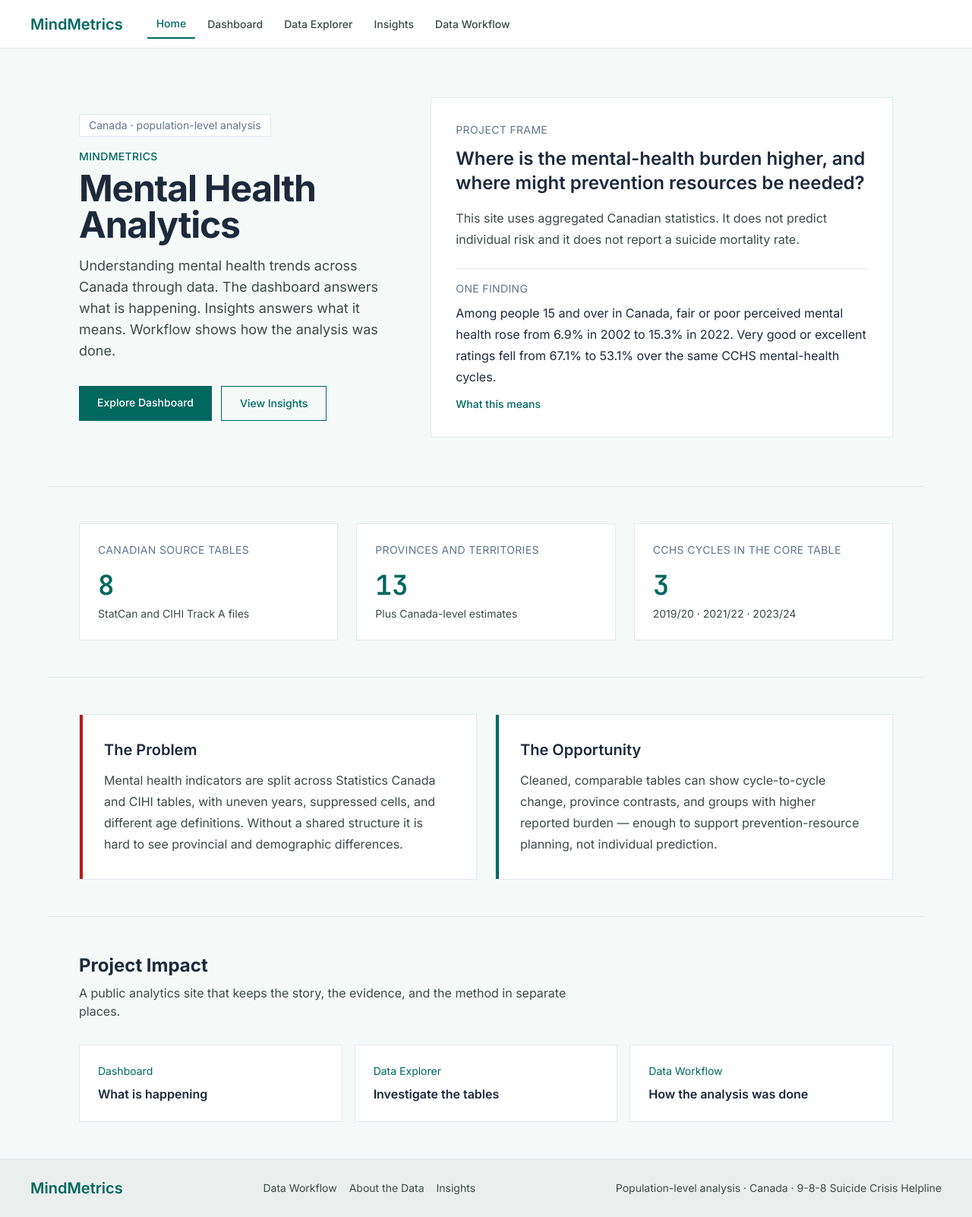
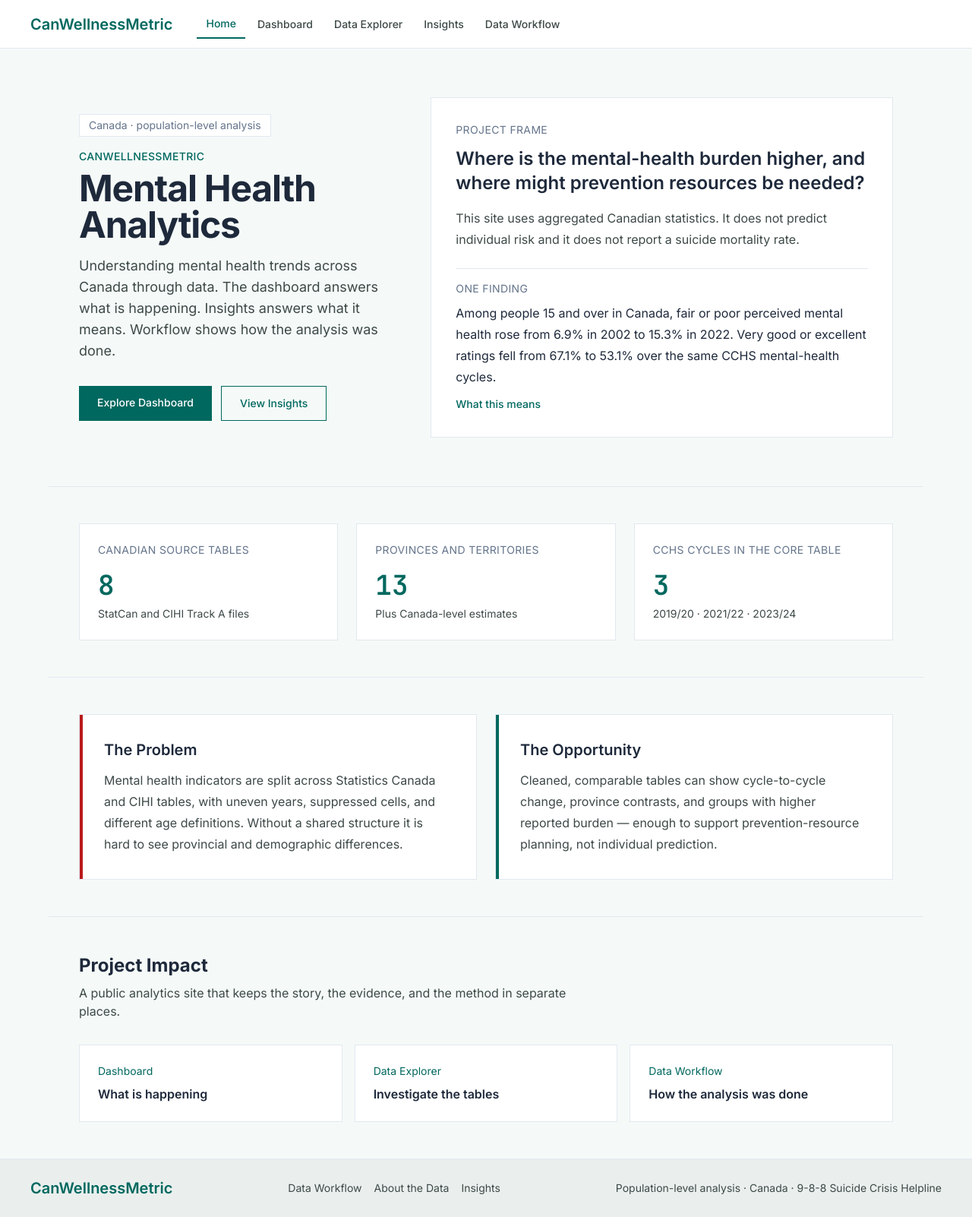
Before and after one commit to samiromer2/Data-Analyst-Mental-Health-Project-dashboard, a Next.js app: page / in a window 1280 px wide. Shown: the whole page at 76% size. Built offline with nearby package versions, Linux system fonts and the light colour scheme.

Commit message:
updated website name
left foldername same

```diff
--- a/app/layout.tsx
+++ b/app/layout.tsx
@@ -16,8 +16,8 @@ const jetbrains = JetBrains_Mono({
 
 export const metadata: Metadata = {
   title: {
-    default: "MindMetrics — Mental Health Analytics",
-    template: "%s · MindMetrics",
+    default: "CanWellnessMetric — Mental Health Analytics",
+    template: "%s · CanWellnessMetric",
   },
   description:
     "Population-level mental health analytics for Canada, from Statistics Canada and CIHI sources.",
--- a/app/page.tsx
+++ b/app/page.tsx
@@ -18,7 +18,7 @@ export default async function HomePage() {
             Canada · population-level analysis
           </p>
           <p className="text-sm font-medium uppercase tracking-wide text-primary">
-            MindMetrics
+            CanWellnessMetric
           </p>
           <h1 className="mt-2 text-4xl font-bold tracking-tight text-charcoal md:text-5xl">
             Mental Health Analytics
--- a/components/site-footer.tsx
+++ b/components/site-footer.tsx
@@ -3,7 +3,7 @@ import Link from "next/link";
 export function SiteFooter() {
   return (
     <footer className="mt-auto flex flex-col items-center justify-between gap-4 border-t border-outline bg-surface-container px-4 py-6 md:flex-row md:px-10">
-      <p className="text-xl font-semibold text-primary">MindMetrics</p>
+      <p className="text-xl font-semibold text-primary">CanWellnessMetric</p>
       <nav className="flex flex-wrap justify-center gap-4 text-sm text-on-variant">
         <Link href="/workflow" className="hover:text-primary">
           Data Workflow
--- a/components/site-header.tsx
+++ b/components/site-header.tsx
@@ -25,7 +25,7 @@ export function SiteHeader() {
     <header className="fixed top-0 left-0 z-50 flex h-16 w-full items-center justify-between border-b border-outline bg-surface-lowest px-4 md:px-10">
       <div className="flex items-center gap-8">
         <Link href="/" className="text-xl font-semibold text-primary">
-          MindMetrics
+          CanWellnessMetric
         </Link>
         <nav className="hidden items-center gap-1 md:flex">
           {links.map((link) => (
--- a/package.json
+++ b/package.json
@@ -1,5 +1,5 @@
 {
-  "name": "mindmetrics",
+  "name": "canwellnessmetric",
   "version": "0.1.0",
   "private": true,
   "scripts": {
```
Also changed, not shown: 2 other files (tests, documents, lock files or other folders).
